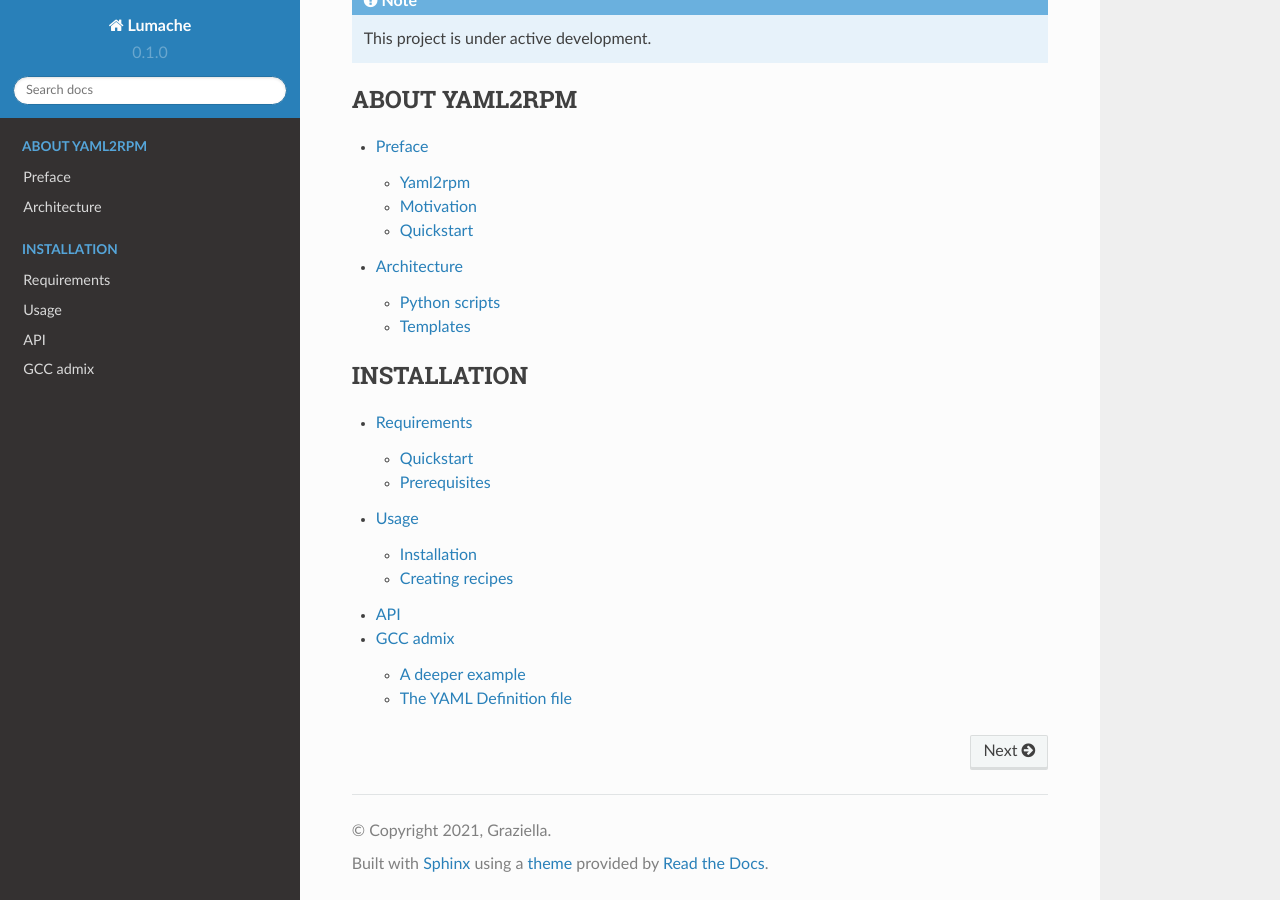
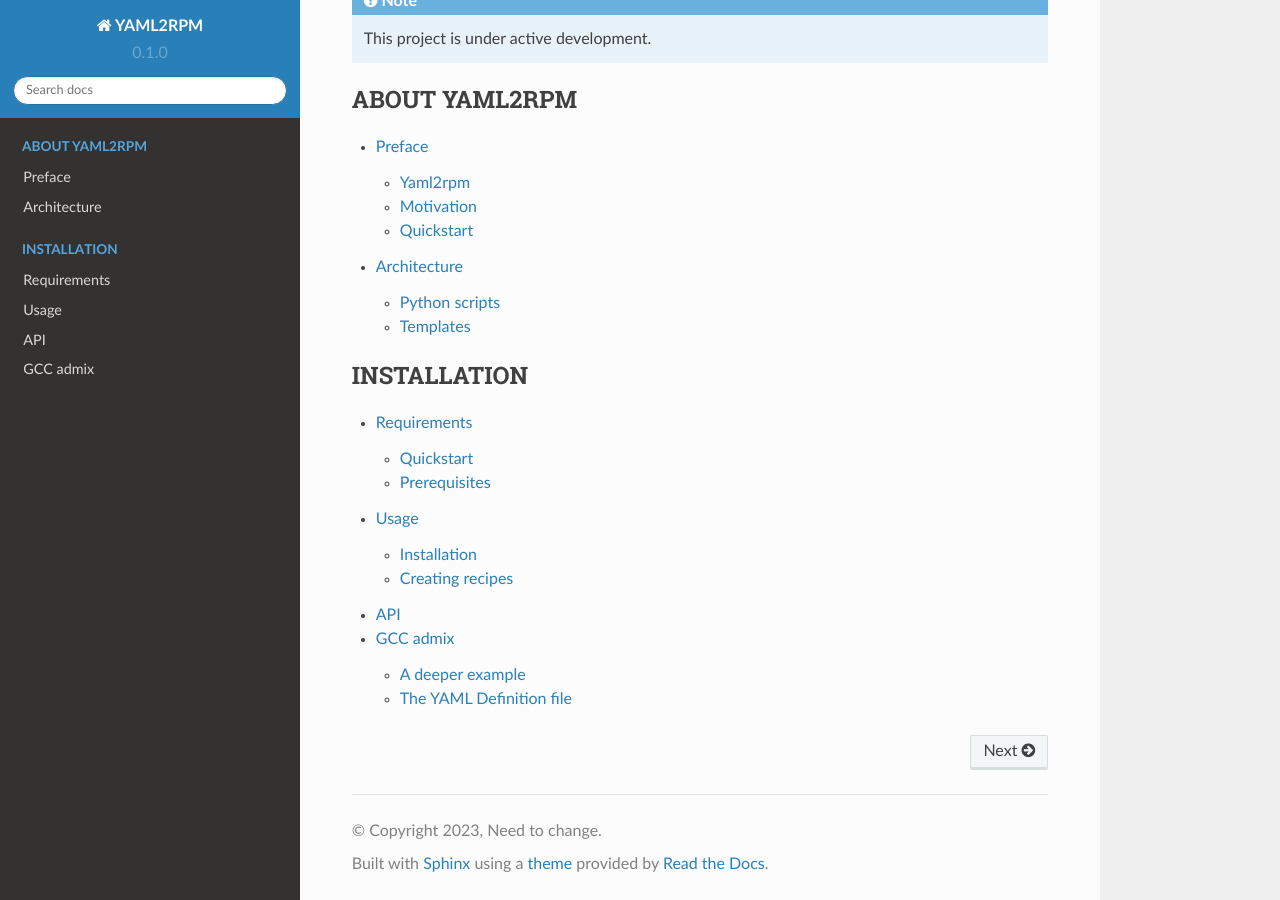
Before and after one commit to nadyawilliams/rtd-tutorial, a Sphinx documentation site: the page built from docs/source/index.rst, in a window 1280 px wide and 900 px high, scrolled down 510 px. Built offline with Sphinx 7.4.7 and the Read the Docs theme 2.0.0, drawn with Linux system fonts in a browser that asks for light colours.

Commit message:
update project info, add a few variables for possible future use

```diff
--- a/docs/source/conf.py
+++ b/docs/source/conf.py
@@ -2,9 +2,9 @@
 
 # -- Project information
 
-project = 'Lumache'
-copyright = '2021, Graziella'
-author = 'Graziella'
+project = u'YAML2RPM'
+copyright = u'2023, Need to change'
+author = u'RCIC'
 
 release = '0.1'
 version = '0.1.0'
@@ -33,3 +33,15 @@
 
 # -- Options for EPUB output
 epub_show_urls = 'footnote'
+
+# The suffix(es) of source filenames.
+# You can specify multiple suffix as a list of string:
+# source_suffix = ['.rst', '.md']
+source_suffix = '.rst'
+
+# The master toctree document.
+master_doc = 'index'
+
+# List of patterns, relative to source directory, that match files and
+# directories to ignore when looking for source files.
+exclude_patterns = []
```
